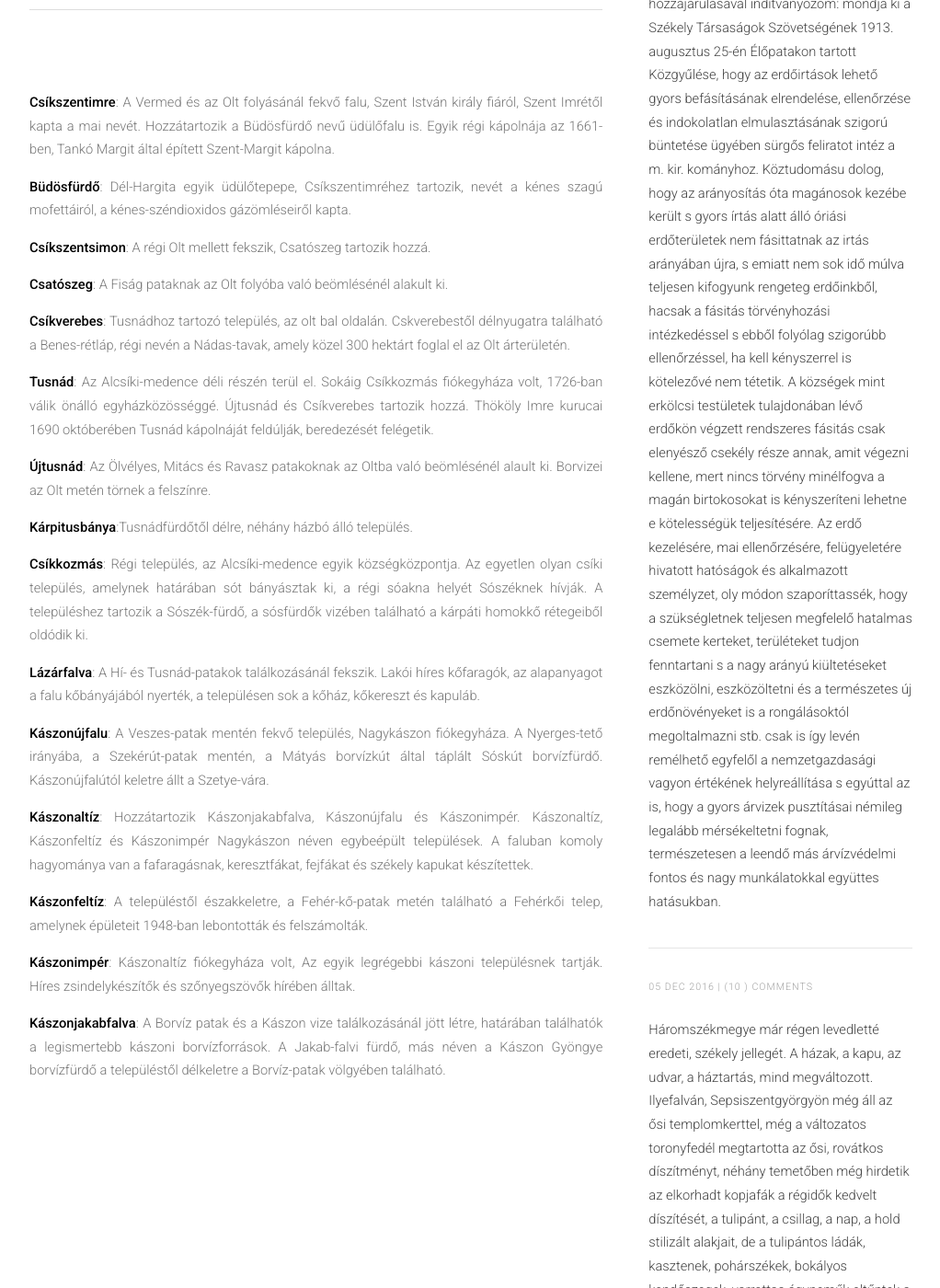
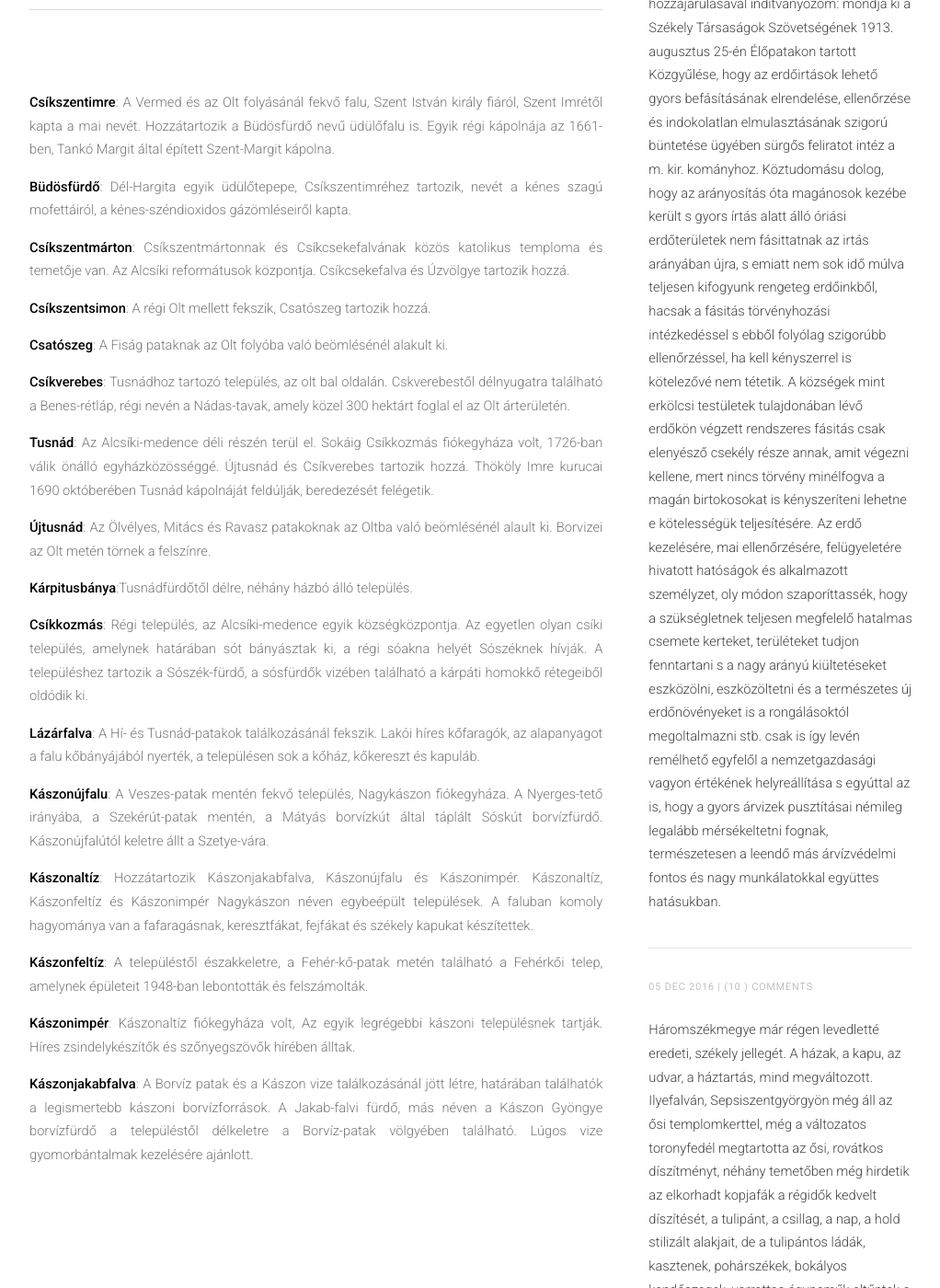
Before and after one commit to siculia/siculia.github.io, a Jekyll site: the page built from siculia-csikszek.html, in a window 1280 px wide and 1400 px high, scrolled down 1564 px. Shown: the whole window at 92% size, without its empty margins (128-1150 px from the left). Built offline with Jekyll 4.4.1, drawn with Linux system fonts in a browser that asks for light colours; nearby versions of some CDN libraries; library files that are not in the unit come from our copies.

Commit message:
Csíkszéki települések leírása, Csíkszentmárton +

```diff
--- a/siculia-csikszek.html
+++ b/siculia-csikszek.html
@@ -52,6 +52,7 @@ layout: default
 
 							<p style="text-align: justify;"><b>Csíkszentimre</b>: A Vermed és az Olt folyásánál fekvő falu, Szent István király fiáról, Szent Imrétől kapta a mai nevét. Hozzátartozik a Büdösfürdő nevű üdülőfalu is. Egyik régi kápolnája az 1661-ben, Tankó Margit által épített Szent-Margit kápolna.</p>
 							<p style="text-align: justify;"><b>Büdösfürdő</b>: Dél-Hargita egyik üdülőtepepe, Csíkszentimréhez tartozik, nevét a kénes szagú mofettáiról, a kénes-széndioxidos gázömléseiről kapta.</p>
+							<p style="text-align: justify;"><b>Csíkszentmárton</b>: Csíkszentmártonnak és Csíkcsekefalvának közös katolikus temploma és temetője van. Az Alcsíki reformátusok központja. Csíkcsekefalva és Úzvölgye tartozik hozzá.</p>
 							<p style="text-align: justify;"><b>Csíkszentsimon</b>: A régi Olt mellett fekszik, Csatószeg tartozik hozzá.</p>
 							<p style="text-align: justify;"><b>Csatószeg</b>: A Fiság pataknak az Olt folyóba való beömlésénél alakult ki.</p>
 							<p style="text-align: justify;"><b>Csíkverebes</b>: Tusnádhoz tartozó település, az olt bal oldalán. Cskverebestől délnyugatra található a Benes-rétláp, régi nevén a Nádas-tavak, amely közel 300 hektárt foglal el az Olt árterületén.</p>
@@ -64,7 +65,7 @@ layout: default
 							<p style="text-align: justify;"><b>Kászonaltíz</b>: Hozzátartozik Kászonjakabfalva, Kászonújfalu és Kászonimpér. Kászonaltíz, Kászonfeltíz és Kászonimpér Nagykászon néven egybeépült települések. A faluban komoly hagyománya van a fafaragásnak, keresztfákat, fejfákat és székely kapukat készítettek.</p>
 							<p style="text-align: justify;"><b>Kászonfeltíz</b>: A településtől északkeletre, a Fehér-kő-patak metén található a Fehérkői telep, amelynek épületeit 1948-ban lebontották és felszámolták. </p>
 							<p style="text-align: justify;"><b>Kászonimpér</b>: Kászonaltíz fiókegyháza volt, Az egyik legrégebbi kászoni településnek tartják. Híres zsindelykészítők és szőnyegszövők hírében álltak.</p>
-							<p style="text-align: justify;"><b>Kászonjakabfalva</b>: A Borvíz patak és a Kászon vize találkozásánál jött létre, határában találhatók a legismertebb kászoni borvízforrások. A Jakab-falvi fürdő, más néven a Kászon Gyöngye borvízfürdő a településtől délkeletre a Borvíz-patak völgyében található.</p>
+							<p style="text-align: justify;"><b>Kászonjakabfalva</b>: A Borvíz patak és a Kászon vize találkozásánál jött létre, határában találhatók a legismertebb kászoni borvízforrások. A Jakab-falvi fürdő, más néven a Kászon Gyöngye borvízfürdő a településtől délkeletre a Borvíz-patak völgyében található. Lúgos vize gyomorbántalmak kezelésére ajánlott.</p>
 
 					</section>
 				</div>
```
